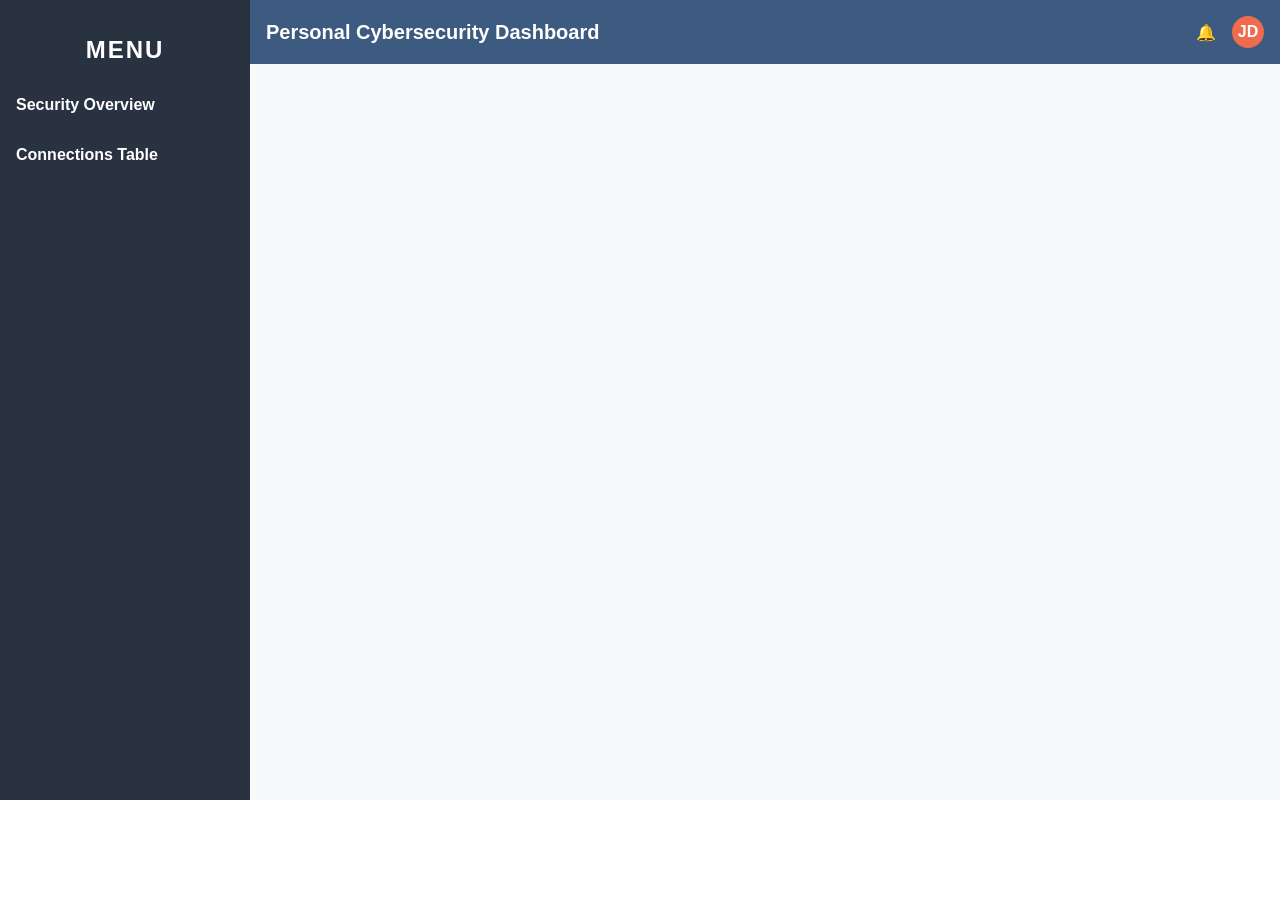
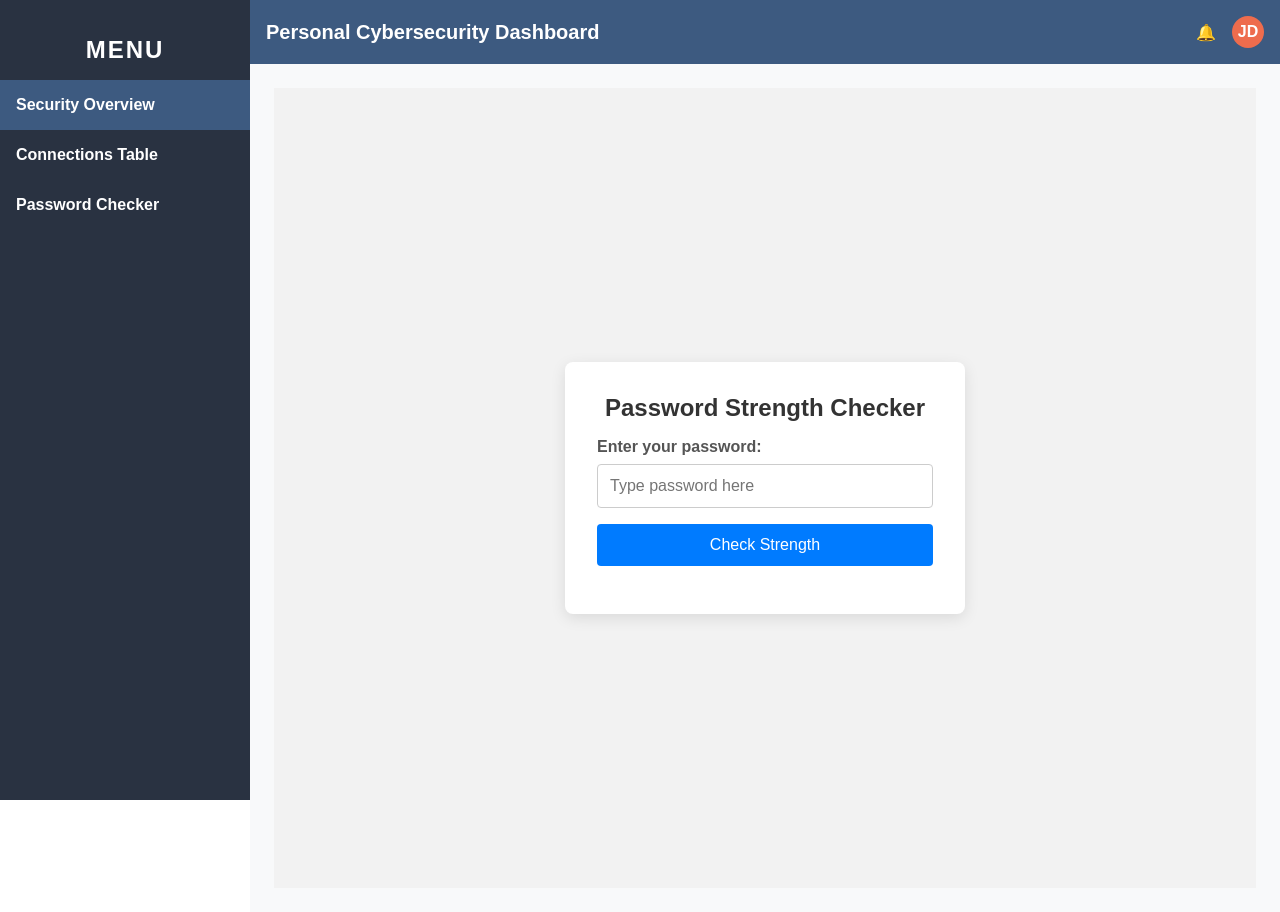
Before and after one commit to sachaloeb/CybersecurityPersonalDashboard, a React (Create React App) app in the folder frontend/: page /password-checker in a window 1280 px wide. Before the commit the page ends 800 px from the top, so only its background shows below. Built offline with nearby package versions, Linux system fonts and the light colour scheme.

Commit message:
password strength checker added

```diff
--- a/frontend/src/App.js
+++ b/frontend/src/App.js
@@ -2,8 +2,9 @@ import React from 'react';
 import { BrowserRouter as Router, Route, Routes } from 'react-router-dom';
 import Sidebar from './components/Sidebar';
 import Topbar from './components/Topbar';
-import ConnectionsTable from './components/ConnectionsTable';
-import SecurityOverview from './components/SecurityOverview';
+import ConnectionsTable from './pages/ConnectionsTable';
+import SecurityOverview from './pages/SecurityOverview';
+import PasswordChecker from "./pages/PasswordChecker";
 import './App.css';
 
 function App() {
@@ -18,6 +19,7 @@ function App() {
                 <Route path="/" element={<SecurityOverview />} />
               <Route path="/security-overview" element={<SecurityOverview />} />
               <Route path="/connections-table" element={<ConnectionsTable />} />
+                <Route path="/password-checker" element={<PasswordChecker />} />
               {/* Add more routes as needed */}
             </Routes>
           </div>
--- a/frontend/src/components/Sidebar.js
+++ b/frontend/src/components/Sidebar.js
@@ -12,6 +12,7 @@ function Sidebar() {
       <ul className="sidebar-menu">
         <li><Link to="/security-overview">Security Overview</Link></li>
         <li><Link to="/connections-table">Connections Table</Link></li>
+        <li><Link to="/password-checker">Password Checker</Link></li>
         {/* Add more links as needed */}
       </ul>
     </div>
--- /dev/null
+++ b/frontend/src/pages/PasswordChecker.css
@@ -0,0 +1,99 @@
+/* Container for the entire page */
+.password-checker-container {
+  display: flex;
+  justify-content: center;
+  align-items: center;
+  min-height: 100vh;
+  background: #f2f2f2;
+  padding: 1rem;
+  box-sizing: border-box;
+}
+
+/* Card-style container for the checker */
+.password-card {
+  background: #fff;
+  max-width: 400px;
+  width: 100%;
+  padding: 2rem;
+  border-radius: 8px;
+  box-shadow: 0 4px 15px rgba(0,0,0,0.1);
+}
+
+/* Title / Heading */
+.title {
+  font-size: 1.5rem;
+  margin-bottom: 1rem;
+  text-align: center;
+  color: #333;
+}
+
+/* Labels and input elements */
+.label {
+  display: block;
+  margin-bottom: 0.5rem;
+  font-weight: 600;
+  color: #555;
+}
+
+.input {
+  width: 100%;
+  padding: 0.75rem;
+  font-size: 1rem;
+  box-sizing: border-box;
+  margin-bottom: 1rem;
+  border: 1px solid #ccc;
+  border-radius: 4px;
+}
+
+/* The button */
+.btn {
+  display: inline-block;
+  background: #007bff;
+  color: #fff;
+  border: none;
+  padding: 0.75rem 1rem;
+  font-size: 1rem;
+  border-radius: 4px;
+  cursor: pointer;
+  text-align: center;
+  transition: background 0.3s ease;
+  width: 100%;
+  margin-bottom: 1rem;
+}
+
+.btn:hover {
+  background: #0056b3;
+}
+
+/* Error message styling */
+.error-msg {
+  margin-top: 1rem;
+  color: #d9534f;
+  font-weight: 600;
+}
+
+/* Results container */
+.results {
+  margin-top: 1rem;
+  font-size: 0.95rem;
+  line-height: 1.4;
+}
+
+/* Progress bar styling */
+.progress-bar-background {
+  background-color: #eee;
+  border-radius: 4px;
+  overflow: hidden;
+  height: 16px;
+  margin-bottom: 1rem;
+}
+
+.progress-bar-fill {
+  height: 100%;
+  transition: width 0.5s ease;
+}
+
+/* The hashed password text */
+.hashed {
+  word-break: break-all; /* let hashed strings wrap on new lines */
+}
--- /dev/null
+++ b/frontend/src/pages/PasswordChecker.js
@@ -0,0 +1,109 @@
+import React, { useState } from 'react';
+import './PasswordChecker.css'; // Our custom CSS
+
+function PasswordChecker() {
+  const [password, setPassword] = useState('');
+  const [result, setResult] = useState(null);
+  const [error, setError] = useState(null);
+
+  const checkPassword = async () => {
+    setError(null);
+    setResult(null);
+
+    try {
+      const response = await fetch('http://localhost:5050/api/check_password', {
+        method: 'POST',
+        headers: { 'Content-Type': 'application/json' },
+        body: JSON.stringify({ password })
+      });
+
+      if (!response.ok) {
+        throw new Error('Failed to check password');
+      }
+
+      const data = await response.json();
+      setResult(data);
+    } catch (err) {
+      setError(err.message);
+    }
+  };
+
+  // A helper to map score (0-4) to a percentage for the progress bar
+  const getProgressPercentage = (score) => {
+    return ((score + 1) / 5) * 100;
+  };
+
+  // A helper to map score (0-4) to a color. Customize to your preference!
+  const getProgressColor = (score) => {
+    switch(score) {
+      case 0: return '#d9534f'; // red
+      case 1: return '#f0ad4e'; // orange
+      case 2: return '#ffd700'; // gold
+      case 3: return '#5bc0de'; // light-blue
+      case 4: return '#5cb85c'; // green
+      default: return '#ddd';
+    }
+  };
+
+  return (
+    <div className="password-checker-container">
+      <div className="password-card">
+        <h2 className="title">Password Strength Checker</h2>
+
+        <label className="label" htmlFor="passwordInput">
+          Enter your password:
+        </label>
+        <input
+          id="passwordInput"
+          type="password"
+          className="input"
+          placeholder="Type password here"
+          value={password}
+          onChange={e => setPassword(e.target.value)}
+        />
+
+        <button className="btn" onClick={checkPassword}>
+          Check Strength
+        </button>
+
+        {error && (
+          <div className="error-msg">
+            <strong>Error:</strong> {error}
+          </div>
+        )}
+
+        {result && (
+          <div className="results">
+            <div className="progress-bar-background">
+              <div
+                className="progress-bar-fill"
+                style={{
+                  width: `${getProgressPercentage(result.score)}%`,
+                  backgroundColor: getProgressColor(result.score),
+                }}
+              />
+            </div>
+
+            <p className="hashed">
+              <strong>Hashed Password:</strong> {result.hashed_password}
+            </p>
+
+            <p>
+              <strong>Strength Score:</strong> {result.score} (0 = Weakest, 4 = Strongest)
+            </p>
+
+            <p>
+              <strong>Strength Label:</strong> {result.strength_label}
+            </p>
+
+            <p>
+              <strong>Feedback:</strong> {result.feedback}
+            </p>
+          </div>
+        )}
+      </div>
+    </div>
+  );
+}
+
+export default PasswordChecker;
```
Also changed, not shown: frontend/src/pages/ConnectionsTable.css (renamed from frontend/src/components/ConnectionsTable.css), frontend/src/pages/ConnectionsTable.js (renamed from frontend/src/components/ConnectionsTable.js), frontend/src/pages/SecurityOverview.css (renamed from frontend/src/components/SecurityOverview.css), frontend/src/pages/SecurityOverview.js (renamed from frontend/src/components/SecurityOverview.js), 2 other files (tests, documents, lock files or other folders).
